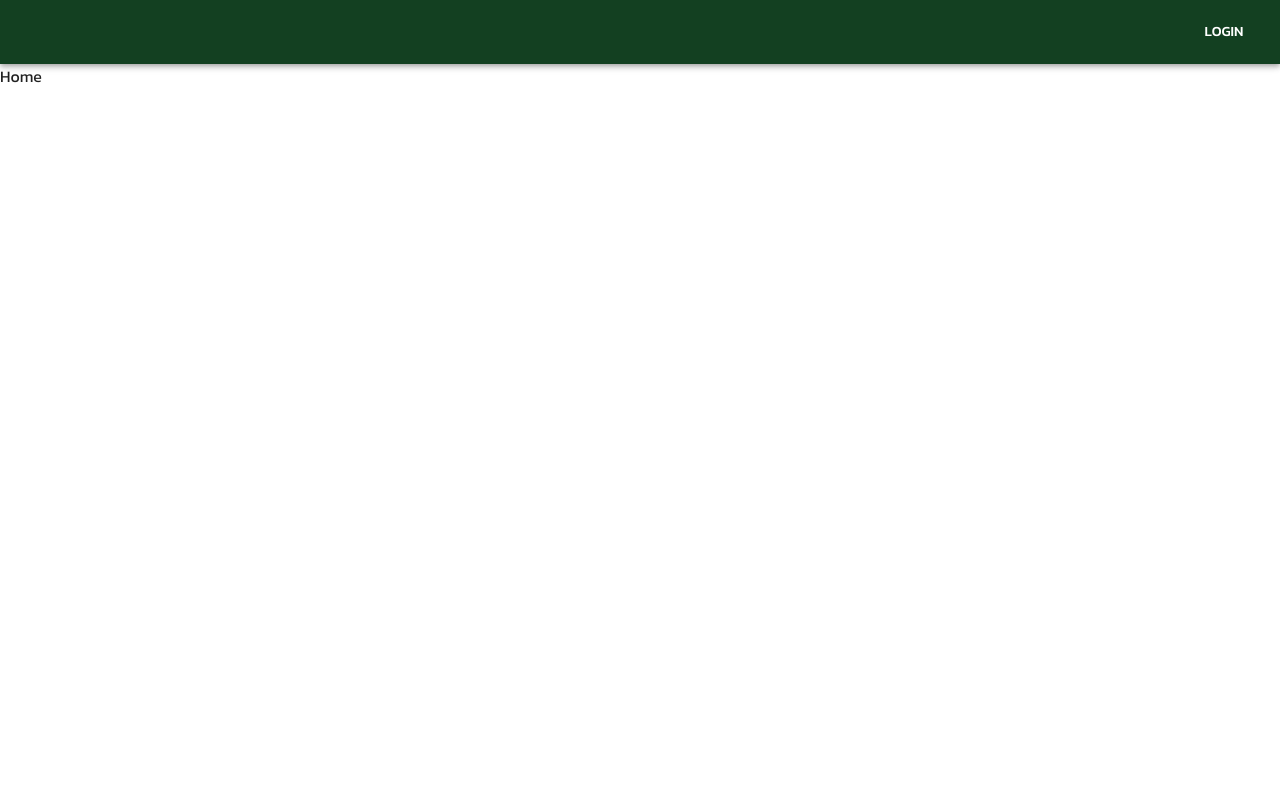
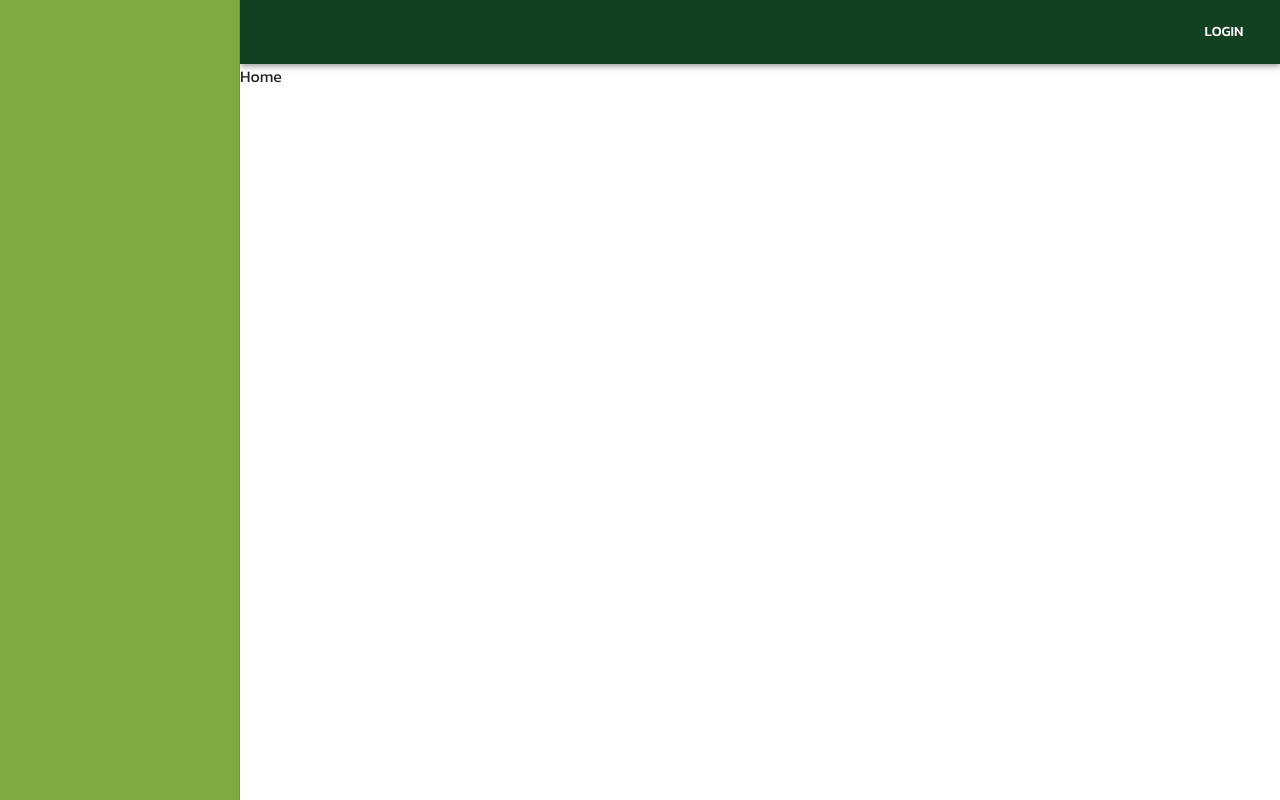
Before and after one commit to kzuraniewski/catalog, a Next.js app: page / in a window 1280 px wide. Built offline with nearby package versions, Linux system fonts and the light colour scheme.

Commit message:
basic sidenav

```diff
--- a/components/Header.tsx
+++ b/components/Header.tsx
@@ -1,10 +1,14 @@
 import React from 'react';
 import { AppBar, Box, Button, Link, Toolbar } from '@mui/material';
+import { drawerWidth } from './Sidenav';
 // import logo from '../assets/logo.svg';
 
 const Header = () => {
 	return (
-		<AppBar position="sticky" sx={{ zIndex: theme => theme.zIndex.drawer + 1 }}>
+		<AppBar
+			position="sticky"
+			sx={{ width: `calc(100% - ${drawerWidth}px)`, ml: `${drawerWidth}px` }}
+		>
 			<Toolbar>
 				<Box flex={1} sx={{ '& img': { height: '3.2rem' } }}>
 					<Link href="/">{/* <img src={logo} alt="Logo" /> */}</Link>
--- a/components/Layout.tsx
+++ b/components/Layout.tsx
@@ -2,6 +2,7 @@ import React, { Suspense } from 'react';
 import { Box, CssBaseline } from '@mui/material';
 import Header from './Header';
 import Loading from './Loading';
+import Sidenav from './Sidenav';
 
 export interface LayoutProps {
 	children: React.ReactNode;
@@ -14,7 +15,7 @@ const Layout = ({ children }: LayoutProps) => {
 			<Header />
 
 			<Box display="flex">
-				{/* <Sidenav /> */}
+				<Sidenav />
 
 				<Suspense fallback={<Loading />}>{children}</Suspense>
 			</Box>
--- /dev/null
+++ b/components/Sidenav.tsx
@@ -0,0 +1,26 @@
+import { Drawer } from '@mui/material';
+import React from 'react';
+
+export interface SidenavProps extends React.HTMLAttributes<HTMLElement> {}
+
+export const drawerWidth = 240;
+
+const Sidenav = ({ ...other }: SidenavProps) => {
+	return (
+		<Drawer
+			sx={{
+				width: drawerWidth,
+				flexShrink: 0,
+				'& .MuiDrawer-paper': {
+					backgroundColor: 'secondary.main',
+					width: drawerWidth,
+				},
+			}}
+			variant="permanent"
+			anchor="left"
+			{...other}
+		></Drawer>
+	);
+};
+
+export default Sidenav;
```
